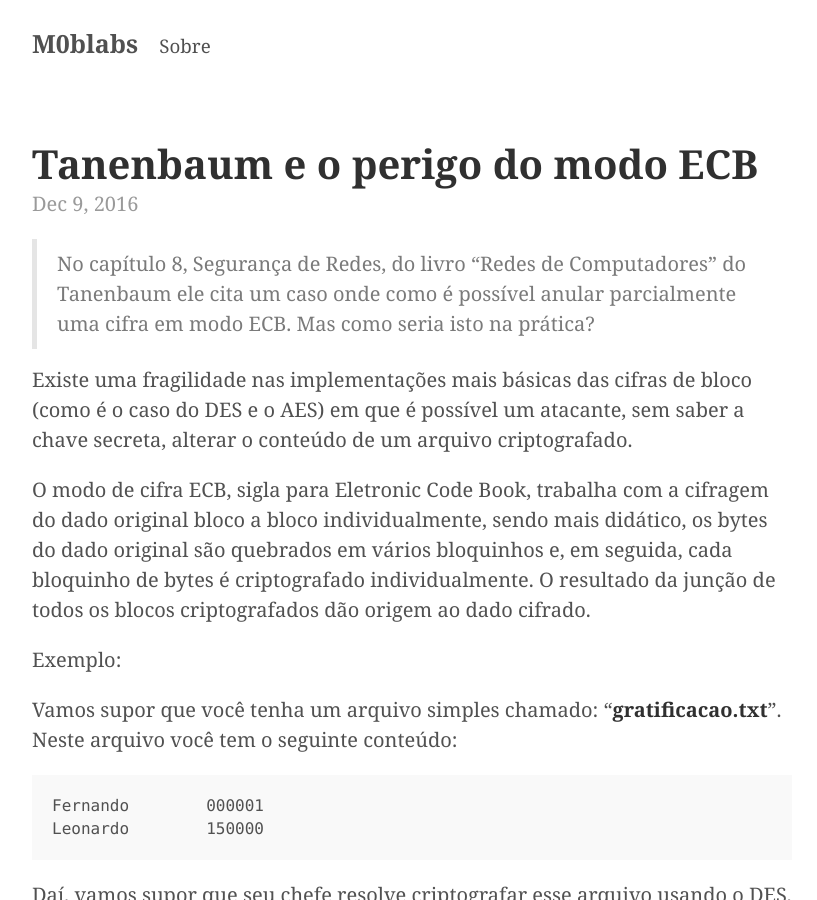
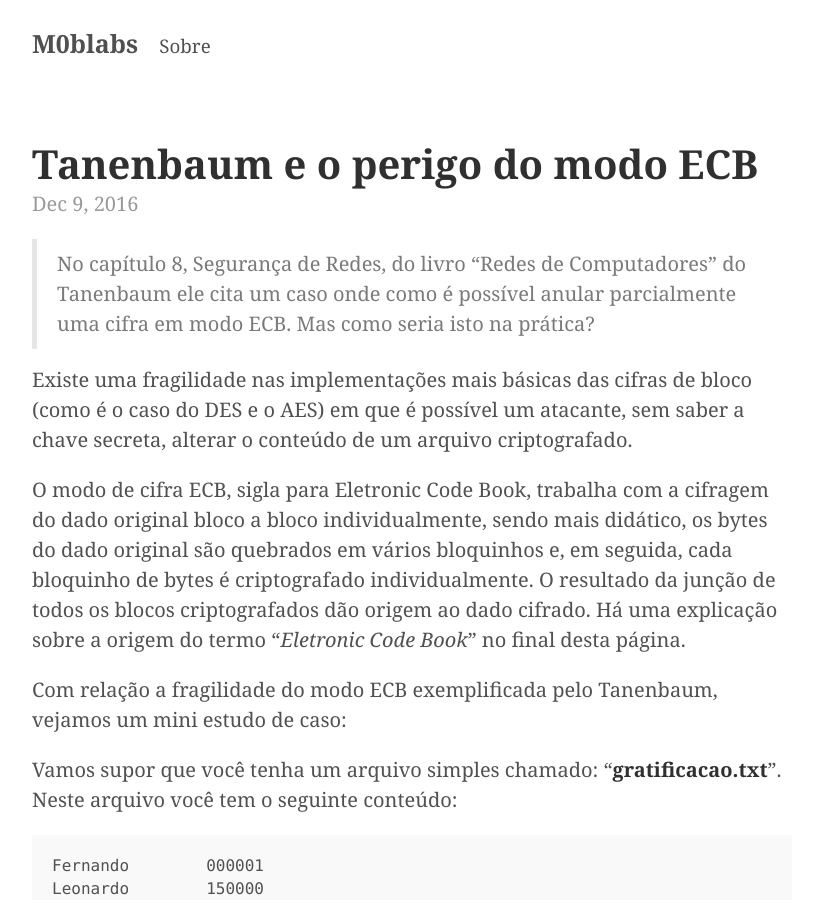
Before and after one commit to Kingm0b/jekyll-minimal-theme, a Jekyll site: the page built from _posts/2016-12-09-ecb-flaw.md, in a window 1280 px wide and 900 px high. Shown: the whole window, without its empty margins (228-1045 px from the left). Built offline with Jekyll 4.4.1, drawn with Linux system fonts in a browser that asks for light colours.

Commit message:
Update 2016-12-09-ecb-flaw.md

```diff
--- a/_posts/2016-12-09-ecb-flaw.md
+++ b/_posts/2016-12-09-ecb-flaw.md
@@ -7,9 +7,9 @@
 
 Existe uma fragilidade nas implementações mais básicas das cifras de bloco (como é o caso do DES e o AES) em que é possível um atacante, sem saber a chave secreta, alterar o conteúdo de um arquivo criptografado.
 
-O modo de cifra ECB, sigla para Eletronic Code Book, trabalha com a cifragem do dado original bloco a bloco individualmente, sendo mais didático, os bytes do dado original são quebrados em vários bloquinhos e, em seguida, cada bloquinho de bytes é criptografado individualmente. O resultado da junção de todos os blocos criptografados dão origem ao dado cifrado.
+O modo de cifra ECB, sigla para Eletronic Code Book, trabalha com a cifragem do dado original bloco a bloco individualmente, sendo mais didático, os bytes do dado original são quebrados em vários bloquinhos e, em seguida, cada bloquinho de bytes é criptografado individualmente. O resultado da junção de todos os blocos criptografados dão origem ao dado cifrado. Há uma explicação sobre a origem do termo "*Eletronic Code Book*" no final desta página.
 
-Exemplo:
+Com relação a fragilidade do modo ECB exemplificada pelo Tanenbaum, vejamos um mini estudo de caso:
 
 Vamos supor que você tenha um arquivo simples chamado: "**gratificacao.txt**". Neste arquivo você tem o seguinte conteúdo:
 
```
